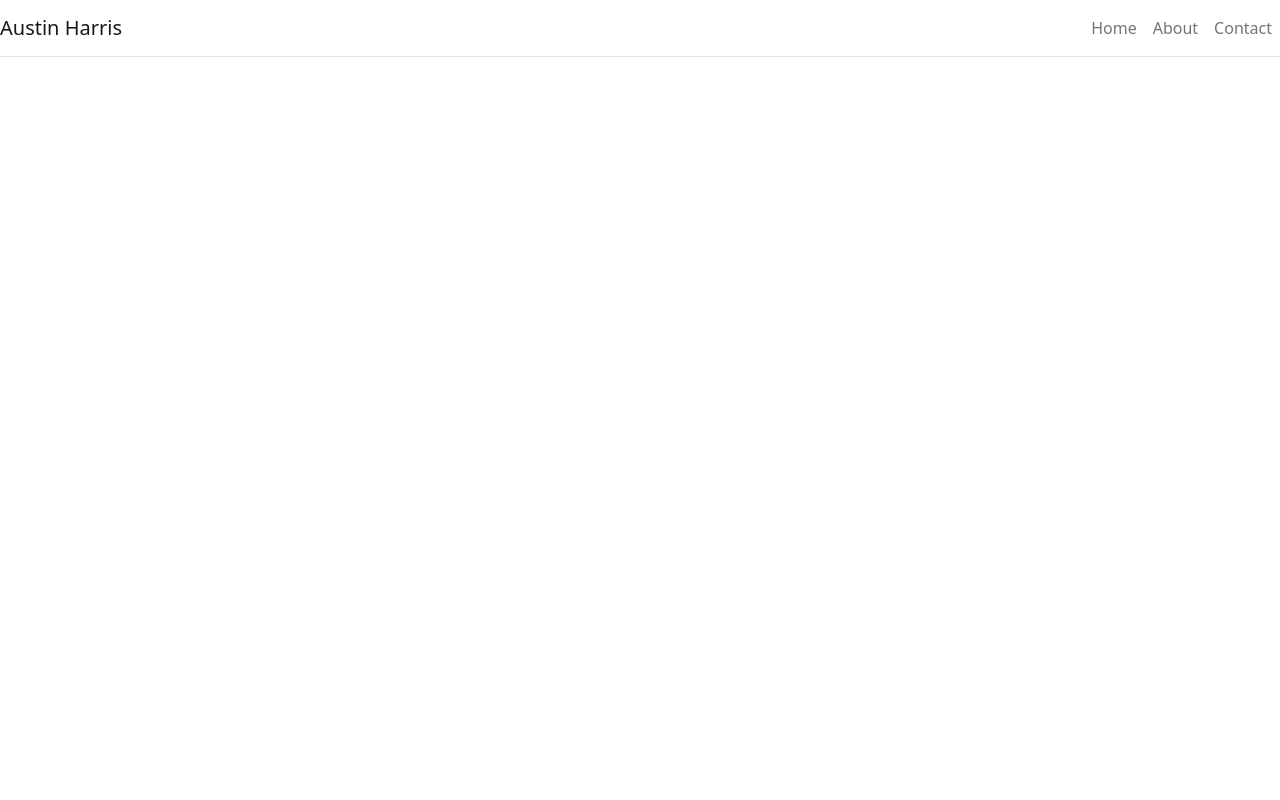
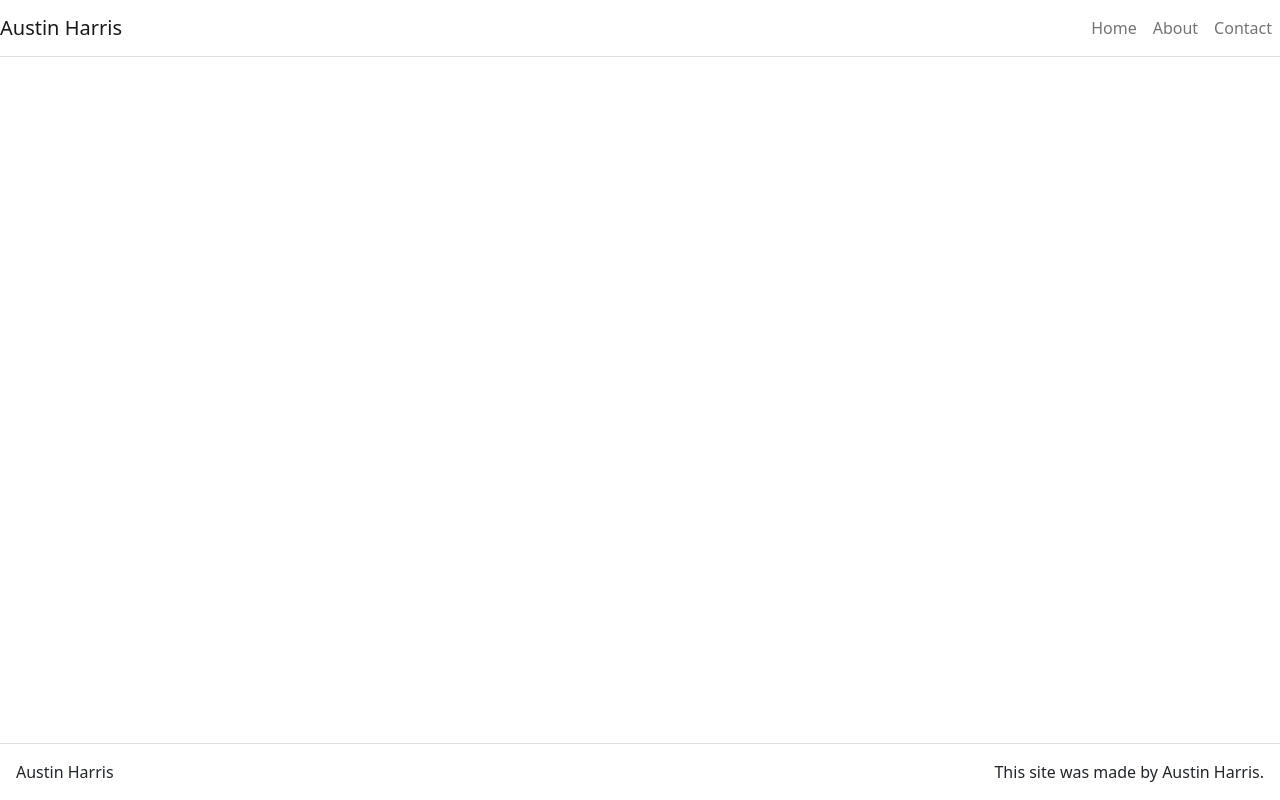
Before and after one commit to loophalen/react-portfolio-site, a React (Create React App) app: page / in a window 1280 px wide. Built offline with nearby package versions, Linux system fonts and the light colour scheme.

Commit message:
added footer

```diff
--- a/src/App.css
+++ b/src/App.css
@@ -28,6 +28,13 @@
   color: #61dafb;
 }
 
+.footer {
+  position: fixed;
+  left: 0;
+  bottom: 0;
+  right: 0;
+}
+
 @keyframes App-logo-spin {
   from {
     transform: rotate(0deg);
--- a/src/App.js
+++ b/src/App.js
@@ -1,9 +1,11 @@
 import React from "react";
-import { BrowserRouter as Router, Route, Link } from "react-router-dom";
+import { BrowserRouter as Router, Link } from "react-router-dom";
 import Container from "react-bootstrap/Container";
 import Navbar from "react-bootstrap/Navbar";
 import Nav from "react-bootstrap/Nav";
 import "./App.css";
+
+import Footer from "./components/Footer";
 
 class App extends React.Component {
   constructor(props) {
@@ -51,6 +53,8 @@
               </Nav>
             </Navbar.Collapse>
           </Navbar>
+
+          <Footer />
         </Container>
       </Router>
     );
--- /dev/null
+++ b/src/components/Footer.js
@@ -0,0 +1,23 @@
+import React from "react";
+import Container from "react-bootstrap/Container";
+import Row from "react-bootstrap/Row";
+import Col from "react-bootstrap/Col";
+
+function Footer() {
+  return (
+    <footer className="footer">
+      <Container fluid={true}>
+        <Row className="border-top justify-content-between p-3">
+          <Col className="p-0" md={3} sm={12}>
+            Austin Harris
+          </Col>
+          <Col className="p-0 d-flex justify-content-end" md={3}>
+            This site was made by Austin Harris.
+          </Col>
+        </Row>
+      </Container>
+    </footer>
+  );
+}
+
+export default Footer;
```
